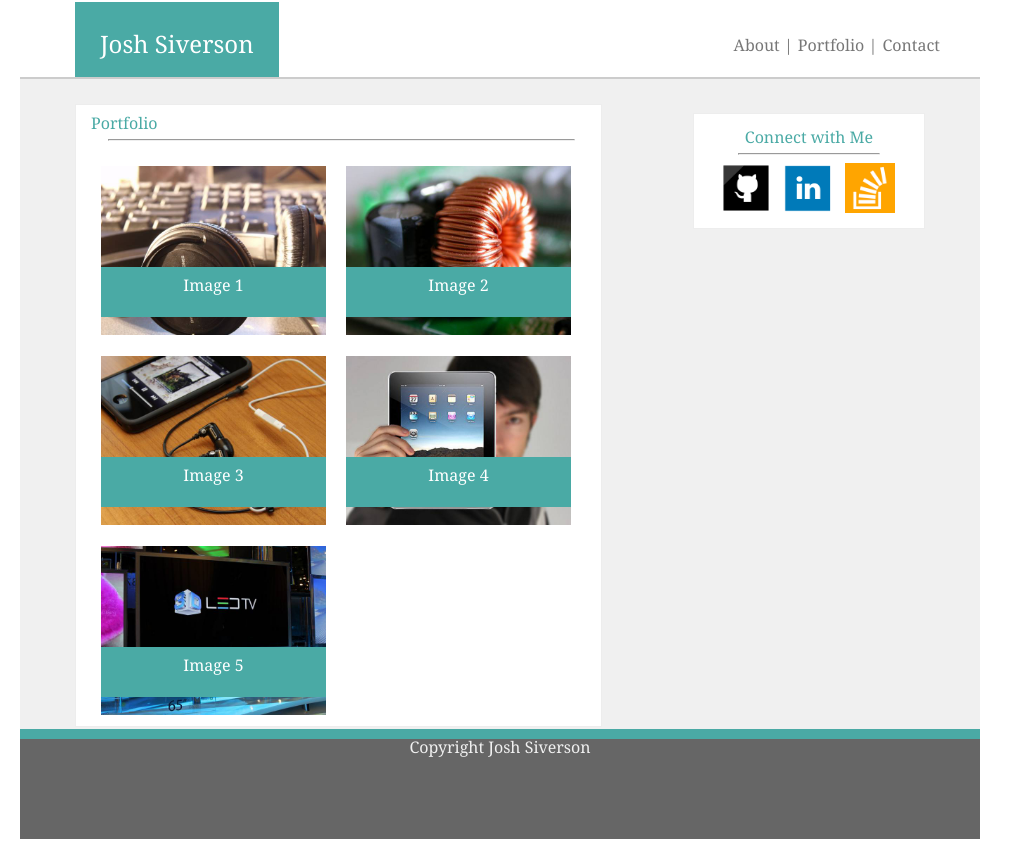
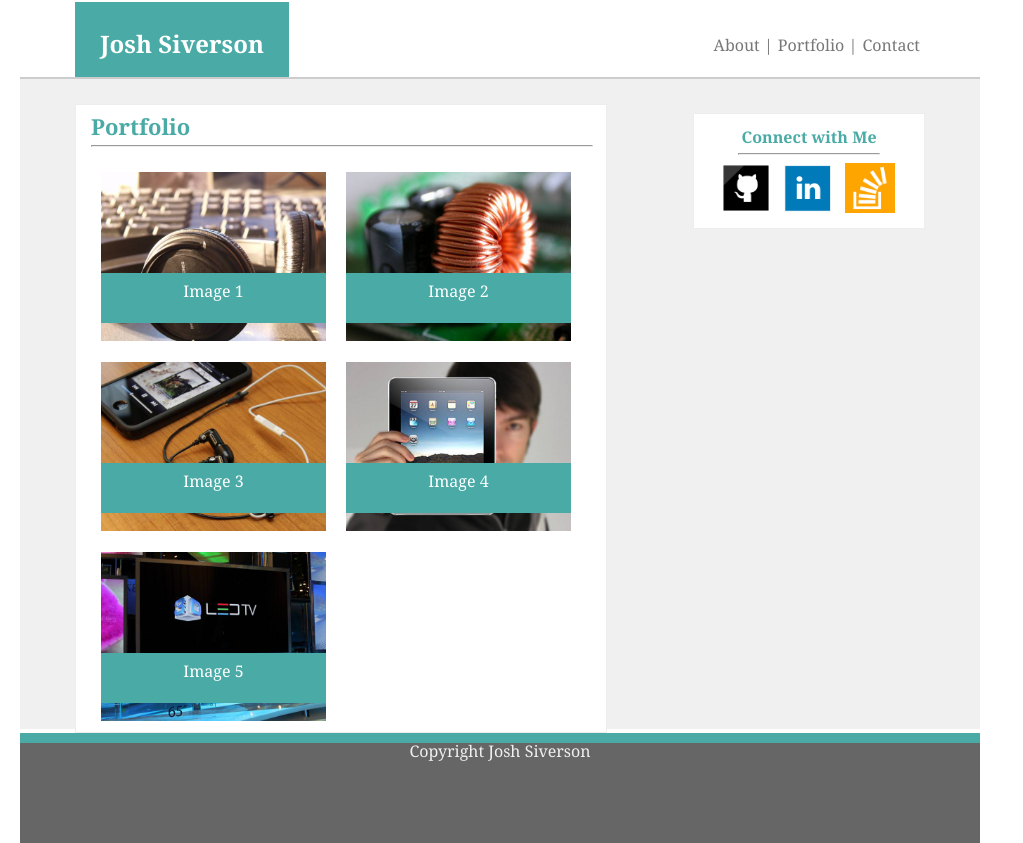
Before and after one commit to siverson90/Basic-Portfolio, a plain HTML site: page portfolio.html in a window 1280 px wide. Shown: the whole page, without its empty margins (0-1023 px from the left). Drawn offline with Linux system fonts and the light colour scheme.

Commit message:
adjust paddng and margin on containers

```diff
--- a/assets/css/style.css
+++ b/assets/css/style.css
@@ -6,11 +6,14 @@ body {
 
 h2 {
   color: #4aaaa5;
+  font-size: 22px;
+  font-weight: bold;
 }
 
 h3 {
   color: #4aaaa5;
   float: center;
+  font-weight: bold;
 }
 
 a {
@@ -58,7 +61,7 @@ form{
 
 .nav-item-list{
   float: right;
-  padding: 35px 35px;
+  padding: 35px 55px 35px 0px;
   text-decoration: none;
 }
 
@@ -79,10 +82,11 @@ form{
   padding-left: 25px;
   padding-right: 25px;
   font-size: 24px;
+  font-weight: bold;
 }
 
 .form-box {
-  width: 90%;
+  width: 100%;
   margin: 5px 0px;
   text-align: left;
 }
@@ -108,8 +112,8 @@ form{
 .left-side {
   width: 500px;
   background-color: #ffffff;
-  margin: 25px 55px 0px 55px;
-  padding: 10px 10px 10px 15px;
+  margin: 25px 20px 0px 55px;
+  padding: 10px 15px 10px 15px;
   float: left;
   border: 1px solid #ededed;
 }
@@ -117,7 +121,7 @@ form{
 .right-side {
   width: 200px;
   background-color: #ffffff;
-  margin: 25px 55px 0px 10px;
+  margin: 25px 55px 0px 20px;
   padding: 15px 15px 15px 15px;
   text-align: center;
   float: right;
@@ -134,7 +138,7 @@ form{
 }
 
 .hr-left {
-  width: 465px;
+  width: 100%;
   margin-bottom: 5px;
 }
 
@@ -163,7 +167,3 @@ form{
   margin: 20px 10px;
 
 }
-
-.all-images{
-  width: 100%;
-}
--- a/portfolio.html
+++ b/portfolio.html
@@ -24,7 +24,6 @@
 
   <!-- Add each image and add a class -->
   <section class="left-side">
-    <div class="all-images">
       <h2>Portfolio</h2>
       <hr class="hr-left">
         <!-- Image 1 -->
@@ -52,7 +51,6 @@
           <img class="gallery" src="assets/images/tv_screen.jpg" alt="image 5">
           <p class="banner">Image 5</p>
         </div>
-      </div>
     </section>
 
     <section class="right-side">
```
